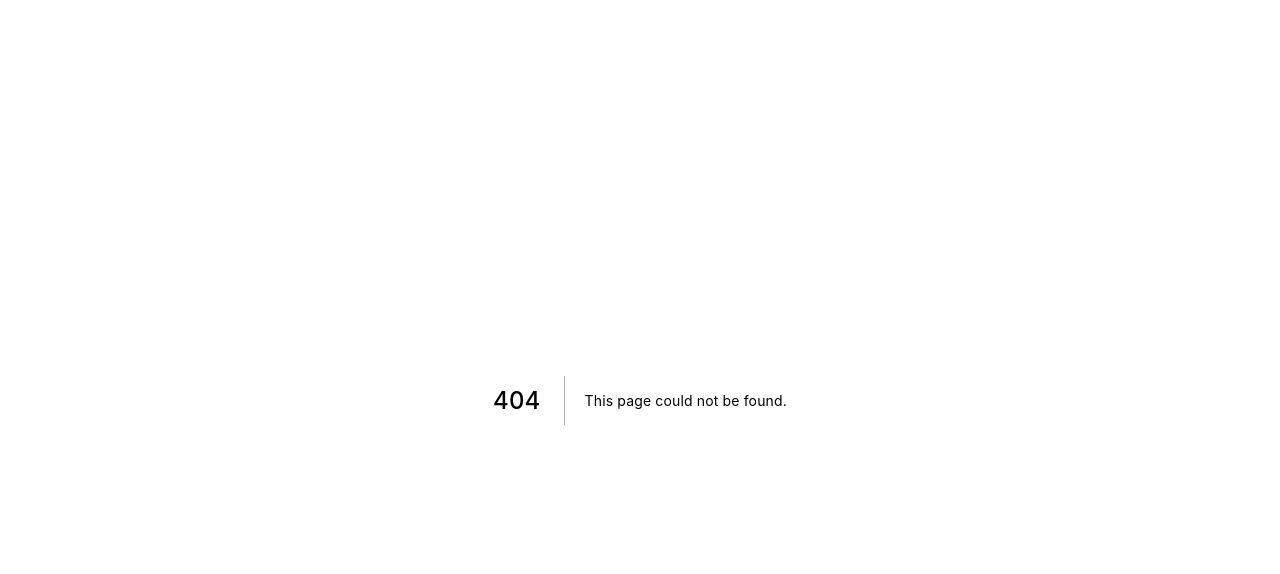
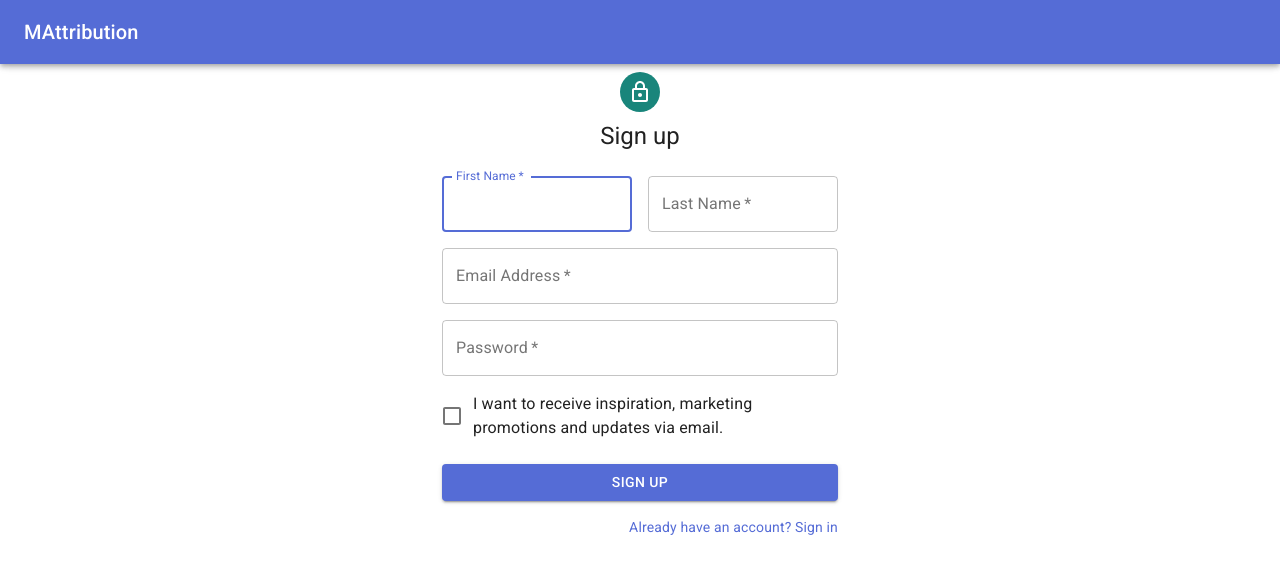
Before and after one commit to Mattribution/website, a Next.js app: page /signup in a window 1280 px wide. Before the commit this address had no page. Shown: the top 574 px of the page. Built offline with nearby package versions, Linux system fonts and the light colour scheme.

Commit message:
basic layouts setup

```diff
--- a/components/Layouts/LayoutDrawer/DashboardDrawer.js
+++ b/components/Layouts/LayoutDrawer/DashboardDrawer.js
@@ -33,7 +33,9 @@
   }
 }));
 
-const CustomDrawer = ({ campaigns }) => {
+const campaigns = [];
+
+const CustomDrawer = () => {
   const classes = useStyles();
   const [open, setOpen] = useState(false);
   const handleClick = () => {
--- /dev/null
+++ b/pages/signup.js
@@ -0,0 +1,145 @@
+import React from "react";
+import Avatar from "@material-ui/core/Avatar";
+import Button from "@material-ui/core/Button";
+import CssBaseline from "@material-ui/core/CssBaseline";
+import TextField from "@material-ui/core/TextField";
+import FormControlLabel from "@material-ui/core/FormControlLabel";
+import Checkbox from "@material-ui/core/Checkbox";
+import Link from "@material-ui/core/Link";
+import Grid from "@material-ui/core/Grid";
+import Box from "@material-ui/core/Box";
+import LockOutlinedIcon from "@material-ui/icons/LockOutlined";
+import Typography from "@material-ui/core/Typography";
+import { makeStyles } from "@material-ui/core/styles";
+import Container from "@material-ui/core/Container";
+
+import Head from "../components/head";
+import LayoutVanilla from "../components/Layouts/LayoutVanilla";
+
+function Copyright() {
+  return (
+    <Typography variant="body2" color="textSecondary" align="center">
+      {"Copyright © "}
+      <Link color="inherit" href="https://material-ui.com/">
+        Your Website
+      </Link>{" "}
+      {new Date().getFullYear()}
+      {"."}
+    </Typography>
+  );
+}
+
+const useStyles = makeStyles(theme => ({
+  paper: {
+    marginTop: theme.spacing(8),
+    display: "flex",
+    flexDirection: "column",
+    alignItems: "center"
+  },
+  avatar: {
+    margin: theme.spacing(1),
+    backgroundColor: theme.palette.secondary.main
+  },
+  form: {
+    width: "100%", // Fix IE 11 issue.
+    marginTop: theme.spacing(3)
+  },
+  submit: {
+    margin: theme.spacing(3, 0, 2)
+  }
+}));
+
+export default function SignUp() {
+  const classes = useStyles();
+
+  return (
+    <LayoutVanilla>
+      <Head title="Signin" />
+      <Container component="main" maxWidth="xs">
+        <CssBaseline />
+        <div className={classes.paper}>
+          <Avatar className={classes.avatar}>
+            <LockOutlinedIcon />
+          </Avatar>
+          <Typography component="h1" variant="h5">
+            Sign up
+          </Typography>
+          <form className={classes.form} noValidate>
+            <Grid container spacing={2}>
+              <Grid item xs={12} sm={6}>
+                <TextField
+                  autoComplete="fname"
+                  name="firstName"
+                  variant="outlined"
+                  required
+                  fullWidth
+                  id="firstName"
+                  label="First Name"
+                  autoFocus
+                />
+              </Grid>
+              <Grid item xs={12} sm={6}>
+                <TextField
+                  variant="outlined"
+                  required
+                  fullWidth
+                  id="lastName"
+                  label="Last Name"
+                  name="lastName"
+                  autoComplete="lname"
+                />
+              </Grid>
+              <Grid item xs={12}>
+                <TextField
+                  variant="outlined"
+                  required
+                  fullWidth
+                  id="email"
+                  label="Email Address"
+                  name="email"
+                  autoComplete="email"
+                />
+              </Grid>
+              <Grid item xs={12}>
+                <TextField
+                  variant="outlined"
+                  required
+                  fullWidth
+                  name="password"
+                  label="Password"
+                  type="password"
+                  id="password"
+                  autoComplete="current-password"
+                />
+              </Grid>
+              <Grid item xs={12}>
+                <FormControlLabel
+                  control={
+                    <Checkbox value="allowExtraEmails" color="primary" />
+                  }
+                  label="I want to receive inspiration, marketing promotions and updates via email."
+                />
+              </Grid>
+            </Grid>
+            <Button
+              type="submit"
+              fullWidth
+              variant="contained"
+              color="primary"
+              className={classes.submit}
+            >
+              Sign Up
+            </Button>
+            <Grid container justify="flex-end">
+              <Grid item>
+                <Link href="/signin" variant="body2">
+                  Already have an account? Sign in
+                </Link>
+              </Grid>
+            </Grid>
+          </form>
+        </div>
+      </Container>
+    </LayoutVanilla>
+  );
+}
```
Also changed, not shown: pages/index.js (+3 -50 lines), pages/signin.js (added, +109 -0 lines), pages/forgotpw.js (added).
